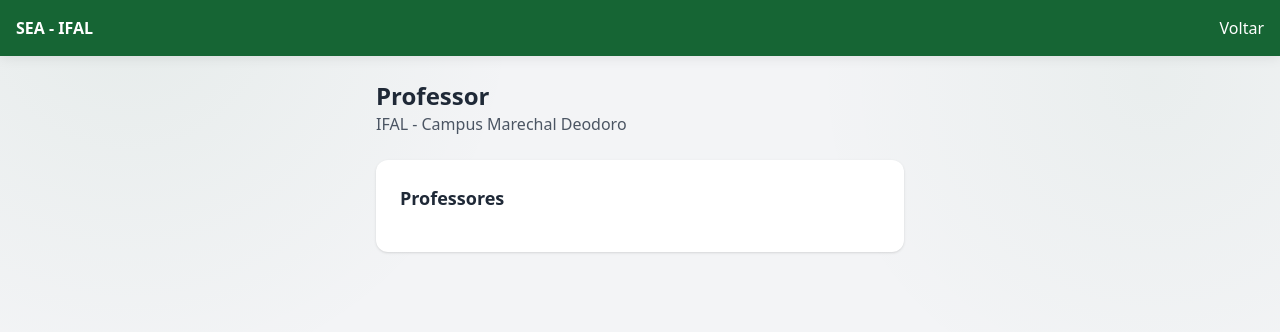
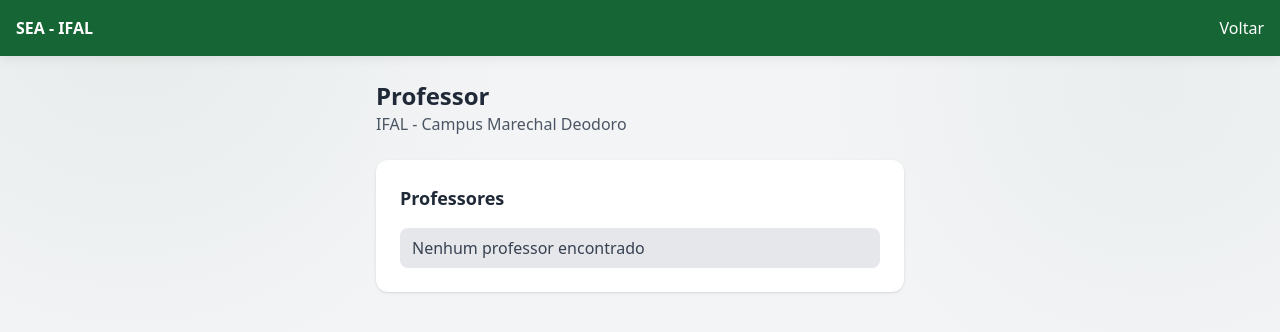
Before and after one commit to Ualter-Lab/SEA, a Flask app: page /professores in a window 1280 px wide. Shown: the top 332 px of the page. Run offline with Flask 3, Linux system fonts and the light colour scheme; a user stored in the database is signed in; tables that the repository leaves empty hold one stand-in row (values such as "Sample post"); some libraries are stand-ins or nearby versions.

Commit message:
Atualização template da lista de professores com pedidos pendente
- mostra um aviso quando não há professores

```diff
--- a/templates/subpage.html
+++ b/templates/subpage.html
@@ -469,6 +469,11 @@
         Professores
       </h3>
       <ul class="text-gray-700">
+        {% if professores_array|length == 0 %}
+        <li class="px-3 py-2 odd:bg-gray-200 rounded-lg">
+          <div class="font-medium">Nenhum professor encontrado</div>
+        </li>
+        {% else %}
         {% for p in professores_array %}
         <li class="px-3 py-2 odd:bg-gray-200">
           <div class="font-medium">{{ p.name }}</div>
@@ -479,6 +484,7 @@
           </div>
         </li>
         {% endfor %}
+        {% endif %}
       </ul>
     </div>
   </div>
```
